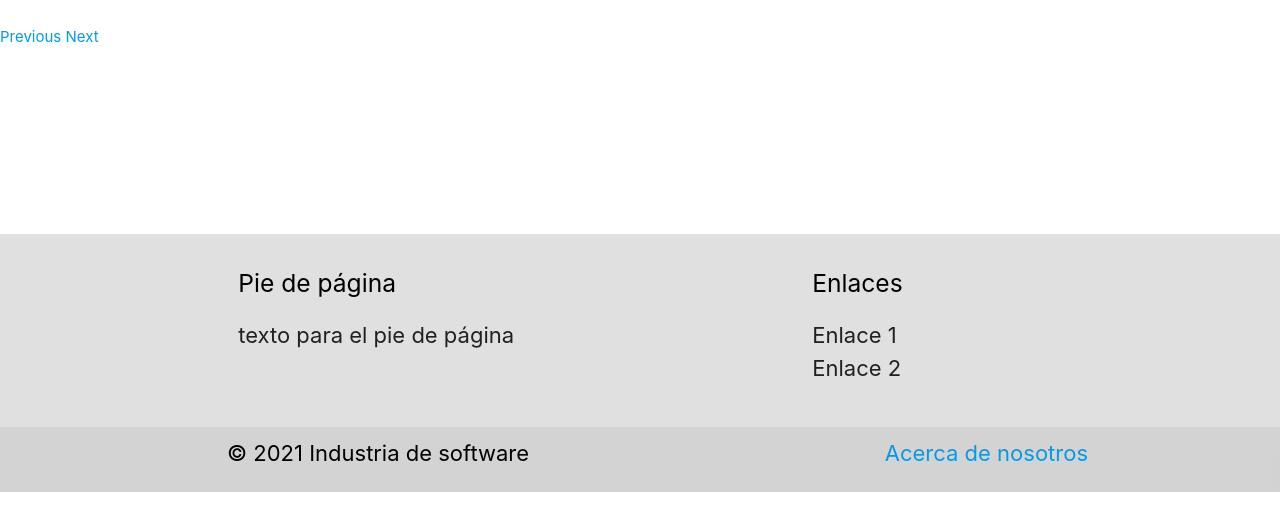
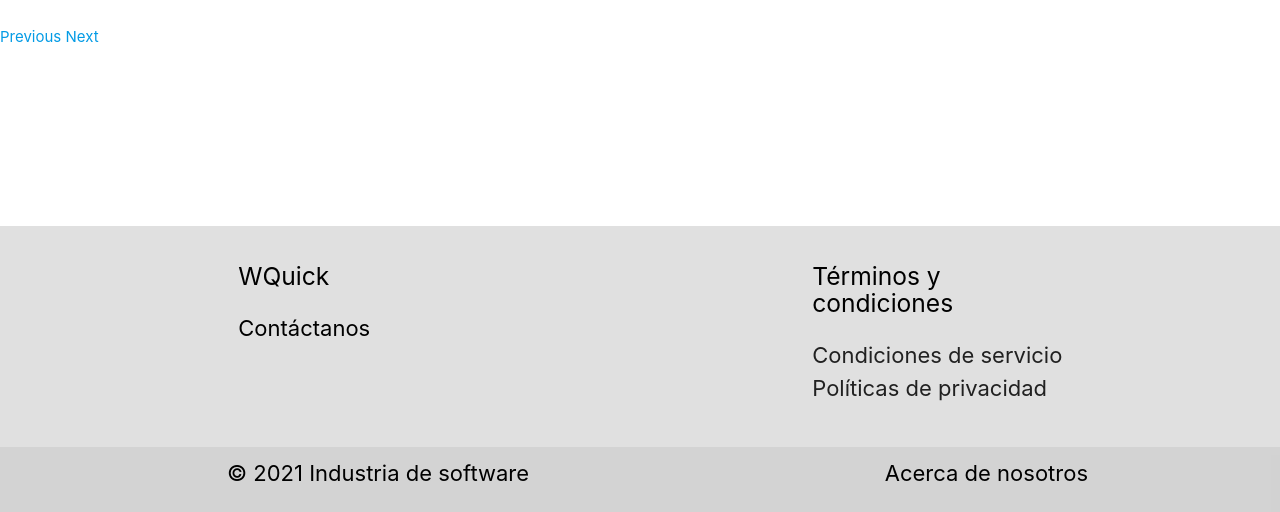
Before and after one commit to FaridLesther/Industria-WQuick, a Django app: page / in a window 1280 px wide. Shown: the part 308-820 px from the top of the page. Run offline with Django 3.2, Linux system fonts and the light colour scheme.

Commit message:
imagenes

```diff
--- a/WQuick/app/app/static/css/WQuick.css
+++ b/WQuick/app/app/static/css/WQuick.css
@@ -117,13 +117,12 @@ html {
 }
 
 .FondoPantalla {
-    /*background:  url("/static/img/amarilla.jpg") no-repeat center center fixed;
+    background:  url("/static/img/amarilla.jpg") no-repeat center center fixed;
     -webkit-background-size: cover;
     -moz-background-size: cover;
     -o-background-size: cover;
-    background-size: cover;*/
-    background-image: url("/static/img/amarilla.jpg");
     background-size: cover;
+
 }
 
 
--- a/WQuick/app/app/templates/frames/footer.html
+++ b/WQuick/app/app/templates/frames/footer.html
@@ -2,14 +2,14 @@
     <div class="container">
         <div class="row">
             <div class="col l6 s12">
-                <h5 class="black-text">Pie de página</h5>
-                <p class="grey-text text-darken-4">texto para el pie de página</p>
+                <h5 class="black-text">WQuick</h5>
+                <p class="grey-text text-darken-4"><a href="" class="black-text">Contáctanos</a></p>
             </div>
             <div class="col l4 offset-l2 s12">
-                <h5 class="black-text">Enlaces</h5>
+                <h5 class="black-text">Términos y condiciones</h5>
                 <ul>
-                    <li><a class="grey-text text-darken-4" href="#!">Enlace 1</a></li>
-                    <li><a class="grey-text text-darken-4" href="#!">Enlace 2</a></li>
+                    <li><a class="grey-text text-darken-4" href="#!">Condiciones de servicio</a></li>
+                    <li><a class="grey-text text-darken-4" href="#!">Políticas de privacidad</a></li>
                 </ul>
             </div>
         </div>
@@ -18,7 +18,7 @@
     <div class="footer-copyright">
         <div class="container black-text">
             © 2021 Industria de software
-            <a class="right" href="#!">Acerca de nosotros</a>
+            <a class="right black-text" href="#!">Acerca de nosotros</a>
         </div>
     </div>
 </footer>
--- a/WQuick/app/app/templates/index.html
+++ b/WQuick/app/app/templates/index.html
@@ -12,7 +12,7 @@
     <!-- CDN de Materialize CSS -->
     <link rel="stylesheet" href="https://cdnjs.cloudflare.com/ajax/libs/materialize/1.0.0/css/materialize.min.css">
     <!--Logo de la empresas en las pestañas-->
-    <link rel="icon" type="image/png" href="{% static 'img/logo.jpeg' %}">
+    <link rel="icon" type="image/png" href="{% static 'img/Logo.png' %}">
     <!-- css wquick personalizado -->
     <link rel="stylesheet" href="{% static 'css/WQuick.css' %}">
 </head>
--- a/WQuick/app/usuarios/forms.py
+++ b/WQuick/app/usuarios/forms.py
@@ -102,4 +102,6 @@ class frmLogin(AuthenticationForm):
 
         if usuarioEncontrado:
             nombre = usuarioEncontrado[0]
+        else:
+            raise forms.ValidationError('Nombre de usuario o correo electrónico incorrecto')
         return nombre
--- a/WQuick/app/usuarios/templates/usuarios/Registrar.html
+++ b/WQuick/app/usuarios/templates/usuarios/Registrar.html
@@ -13,7 +13,7 @@
    <link rel="stylesheet" href="https://cdnjs.cloudflare.com/ajax/libs/materialize/1.0.0/css/materialize.min.css">
    <!-- css personalizado para el flexbox -->
    <!--Logo de la empresas en las pestañas-->
-   <link rel="icon" type="image/png" href="{% static 'img/logo.jpeg' %}">
+   <link rel="icon" type="image/png" href="{% static 'img/Logo.png' %}">
    <!-- css wquick personalizado -->
    <link rel="stylesheet" href="{% static 'css/WQuick.css' %}">
 </head>
```
Also changed, not shown: WQuick/app/usuarios/templates/usuarios/Login.html (+14 -1 lines), WQuick/app/app/static/img/Logo-large.png (added), WQuick/app/app/static/img/Logo.png (added).
